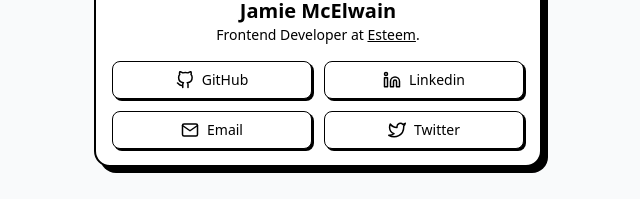
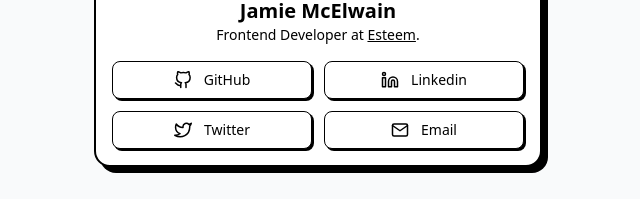
Before and after one commit to jgmcelwain/jmie.xyz, a Next.js app: page / in a window 1280 px wide. Shown: the part 331-530 px from the top of the page, without its empty margins (322-962 px from the left). Built offline with nearby package versions, Linux system fonts and the light colour scheme; a web font is replaced by a local one; what @rvxlab/tailwind-plugin-ios-full-height would draw is missing.

Commit message:
feat: reorder SocialLinks

```diff
--- a/components/SocialLinks.server.tsx
+++ b/components/SocialLinks.server.tsx
@@ -15,16 +15,16 @@
     icon: <Linkedin />,
   },
   {
+    key: 'twitter',
+    name: 'Twitter',
+    url: 'https://twitter.com/jgmcelwain',
+    icon: <Twitter />,
+  },
+  {
     key: 'email',
     name: 'Email',
     url: 'mailto:jmie@hey.com',
     icon: <Mail />,
-  },
-  {
-    key: 'twitter',
-    name: 'Twitter',
-    url: 'https://twitter.com/jgmcelwain',
-    icon: <Twitter />,
   },
 ];
 
@@ -37,11 +37,11 @@
             href={socialLink.url}
             target='_blank'
             rel='noreferrer'
-            className='w-full z-20 relative bg-white dark:bg-black text-black hover:text-blue-500 dark:text-green-400 dark:hover:text-green-200 p-2 border border-black dark:border-green-400 rounded-lg flex justify-center items-center transition-all ease-out transform-gpu translate-x-0 translate-y-0 group-hover:-translate-x-[1px] group-hover:-translate-y-[1px] focus-ring'
+            className='w-full space-x-3 z-20 relative bg-white dark:bg-black text-black hover:text-blue-500 dark:text-green-400 dark:hover:text-green-200 p-2 border border-black dark:border-green-400 rounded-lg flex justify-center items-center transition-all ease-out transform-gpu translate-x-0 translate-y-0 group-hover:-translate-x-[1px] group-hover:-translate-y-[1px] focus-ring'
           >
             {cloneElement(socialLink.icon, { size: 18 })}
 
-            <span className='pl-2 text-sm font-medium'>{socialLink.name}</span>
+            <span className='text-sm font-medium'>{socialLink.name}</span>
           </a>
 
           <div className='w-full h-full inset-0 absolute z-10 bg-black dark:bg-green-400 group-hover:bg-blue-500 dark:group-hover:bg-green-200 rounded-lg transition-all ease-out transform-gpu origin-top-left translate-x-0.5 translate-y-0.5 group-hover:translate-x-[3px] group-hover:translate-y-[3px]' />
--- a/pages/_app.tsx
+++ b/pages/_app.tsx
@@ -32,6 +32,7 @@
 
         <title>Jamie McElwain - Frontend Developer</title>
       </Head>
+
       <Component {...pageProps} />
     </>
   );
--- a/pages/index.tsx
+++ b/pages/index.tsx
@@ -3,7 +3,6 @@
 
 export default function Home() {
   return (
-    <div>
     <div className='flex items-start justify-center w-full h-full min-h-screen p-4 min-h-screen-ios min-w-screen sm:items-center sm:p-0'>
       <div className='relative w-full max-w-md transform translate-0 sm:-translate-y-10'>
         <div className='relative z-20 w-full p-4 bg-white border-2 border-black rounded-2xl dark:bg-black dark:border-green-400'>
@@ -15,6 +14,5 @@
         <div className='absolute inset-0 z-10 w-full h-full transform translate-x-1.5 translate-y-1.5 bg-black dark:bg-green-400 rounded-2xl' />
       </div>
     </div>
-    </div>
   );
 }
```
Lines whose indentation alone changed are shown as unchanged.
